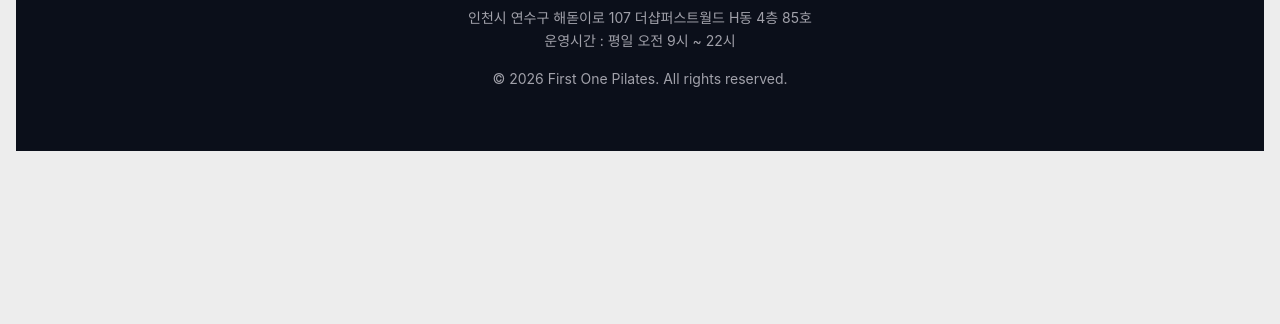
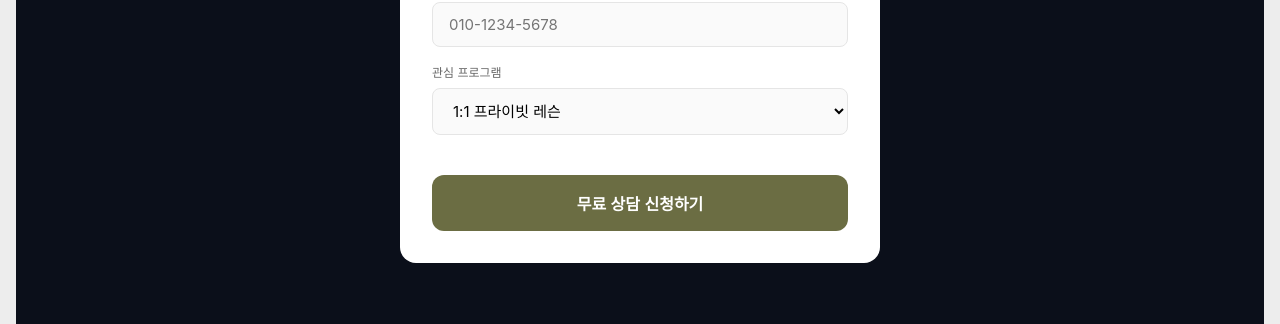
Before and after one commit to bohyun0515/-, a plain HTML site: page index.html in a window 1280 px wide. Shown: the part 3799-4123 px from the top of the page. Before the commit the page ends 3966 px from the top, so only its background shows below. Drawn offline with Linux system fonts and the light colour scheme.

Commit message:
Add inquiry contact form to footer

```diff
--- a/index.html
+++ b/index.html
@@ -305,14 +305,27 @@
         <h2 class="cta-headline">가장 완벽한 변화는 오늘 시작됩니다</h2>
         <p class="cta-desc mt-4 mb-8">이번 달 한정 프리미엄 상담 혜택을 놓치지 마세요.<br>선착순 마감 전, 지금 바로 예약하세요.</p>
 
-        <div class="flex-center gap-4 mb-16 wrap">
-          <a href="#" class="cta-button primary-fill">
-            상담 예약 신청하기
-            <!-- 나중에 상담신청 링크로 교체 예정 -->
-          </a>
-          <a href="http://pf.kakao.com/_cxhZeK/chat" target="_blank" class="cta-button outline">
-            카카오톡 문의
-          </a>
+        <div class="inquiry-form-container">
+          <h3>1:1 상담 예약 신청</h3>
+          <form action="#" method="POST" onsubmit="alert('신청이 완료되었습니다! 담당자가 확인 후 연락드리겠습니다.'); return false;">
+            <div class="form-group">
+              <label for="name">성함</label>
+              <input type="text" id="name" name="name" class="form-input" placeholder="홍길동" required>
+            </div>
+            <div class="form-group">
+              <label for="phone">연락처</label>
+              <input type="tel" id="phone" name="phone" class="form-input" placeholder="010-1234-5678" required>
+            </div>
+            <div class="form-group">
+              <label for="program">관심 프로그램</label>
+              <select id="program" name="program" class="form-input">
+                <option>1:1 프라이빗 레슨</option>
+                <option>2:1 듀엣 레슨</option>
+                <option>4:1 그룹 레슨</option>
+              </select>
+            </div>
+            <button type="submit" class="btn-primary mt-6 w-full" style="padding: 16px; border: none; font-size: 16px; cursor: pointer;">무료 상담 신청하기</button>
+          </form>
         </div>
 
         <div class="footer-info">
--- a/styles.css
+++ b/styles.css
@@ -684,3 +684,42 @@ details[open] .faq-icon {
   margin-bottom: 16px;
   font-size: 18px;
 }
+
+/* Inquiry Form */
+.inquiry-form-container {
+  background-color: var(--color-white);
+  border-radius: 16px;
+  padding: 32px;
+  max-width: 480px;
+  margin: 40px auto 64px;
+  color: var(--color-dark);
+  text-align: left;
+}
+.inquiry-form-container h3 {
+  text-align: center;
+  font-size: 20px;
+  margin-bottom: 24px;
+  font-weight: 700;
+}
+.inquiry-form-container form {
+  display: flex;
+  flex-direction: column;
+  gap: 16px;
+}
+.form-input {
+  width: 100%;
+  padding: 12px 16px;
+  border: 1px solid #e5e5e5;
+  border-radius: 8px;
+  font-size: 15px;
+  font-family: inherit;
+  transition: border-color 0.2s;
+  background-color: #fafafa;
+}
+.form-input:focus {
+  outline: none;
+  border-color: var(--color-main);
+}
+.w-full {
+  width: 100%;
+}
```
